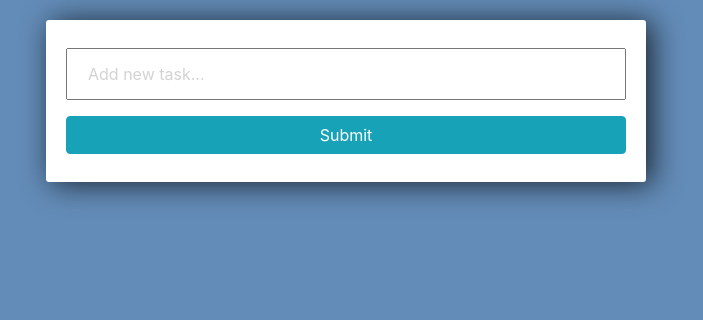
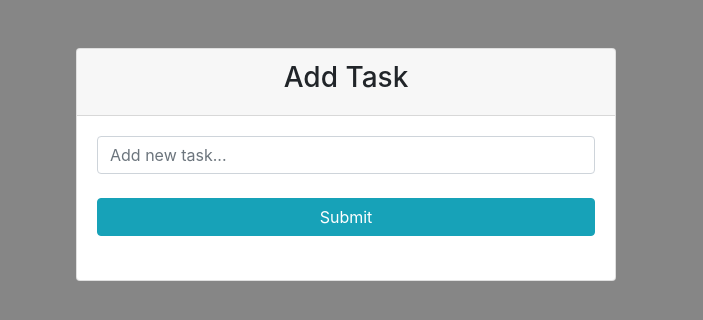
Before and after one commit to mohsensami/next-food-shop, a Django app: page / in a window 1280 px wide. Shown: the top 320 px of the page, without its empty margins (294-997 px from the left). Run offline with Django 3.2, Linux system fonts and the light colour scheme; data that the repository does not hold is empty; some libraries are stand-ins or nearby versions.

Commit message:
work on ui - by bootstrap

```diff
--- /dev/null
+++ b/requirements.txt
@@ -0,0 +1,4 @@
+asgiref==3.5.2
+Django==4.1.3
+sqlparse==0.4.3
+tzdata==2022.6
--- a/tasks/forms.py
+++ b/tasks/forms.py
@@ -5,7 +5,7 @@ from .models import *
 
 
 class TaskForm(forms.ModelForm):
-	title= forms.CharField(widget= forms.TextInput(attrs={'placeholder':'Add new task...'}))
+	title = forms.CharField(widget=forms.TextInput(attrs={'class':'form-control', 'placeholder':'Add new task...'}))
 
 	class Meta:
 		model = Task
--- a/tasks/templates/tasks/base.html
+++ b/tasks/templates/tasks/base.html
@@ -8,50 +8,9 @@
     <link rel="stylesheet" href="https://stackpath.bootstrapcdn.com/bootstrap/4.3.1/css/bootstrap.min.css">
 
     <style>
-
         body{
-            background-color: #638CB8;
+            background-color: #868686;
         }
-
-        input{
-            width: 100%;
-            padding: 12px 20px;
-            margin: 8px 0;
-            box-sizing: border-box;
-        }
-
-        input::placeholder {
-          color: #d3d3d3;
-        }
-
-        .submit{
-            background-color: #6BA3E8;
-        }
-
-        .center-column{
-            width:600px;
-            margin: 20px auto;
-            padding:20px;
-            background-color: #fff;
-            border-radius: 3px;
-            box-shadow: 6px 2px 30px 0px rgba(0,0,0,0.75);
-        }
-
-        .item-row{
-            background-color: #906abd;
-            margin: 10px;
-            padding: 20px;
-            border-radius: 3px;
-            color: #fff;
-            font-size: 16px;
-            box-shadow: 0px -1px 10px -4px rgba(0,0,0,0.75);
-        }
-
-        .btn-danger{
-            background-color: #ffae19;
-            border-color: #e59400;
-        }
-
     </style>
 </head>
 <body>
--- a/tasks/templates/tasks/list.html
+++ b/tasks/templates/tasks/list.html
@@ -1,18 +1,28 @@
 {% extends 'tasks/base.html' %}
 
 {% block content %}
-    <div class="center-column">
+    <div class="container mt-5">
 
+    <div class="row h-100 d-flex align-items-center justify-content-center">
+
+<div class="col-md-6 mx-auto">
+<div class="card">
+
+    <div class="card-header">
+        <h1 class="h3 text-center">Add Task</h1>
+    </div>
+
+<div class="card-body">
     <form method="POST" action="/">
             {% csrf_token %}
             {{form.title}}
-            <input class="btn btn-info" type="submit" name="Create Task">
+            <input class="btn btn-info btn-block my-4" type="submit" name="Create Task">
     </form>
 
     <div class="todo-list">
 
         {% for task in tasks %}
-                <div class="item-row">
+            <div class="alert alert-success">
                 <a class="btn btn-sm btn-info" href="{% url 'update_task' task.id %}">Update</a>
                 <a class="btn btn-sm btn-danger" href="{% url 'delete' task.id %}">Delete</a>
 
@@ -25,4 +35,11 @@
         {% endfor %}
     </div>
 </div>
+
+
+    </div>
+
+    </div>
+    </div>
+    </div>
 {% endblock %}
```
Also changed, not shown: tasks/templates/tasks/delete.html (+14 -5 lines), tasks/templates/tasks/update_task.html (+16 -9 lines), tasks/migrations/0001_initial.py, tasks/migrations/__init__.py (added). Lines whose indentation alone changed are shown as unchanged.
